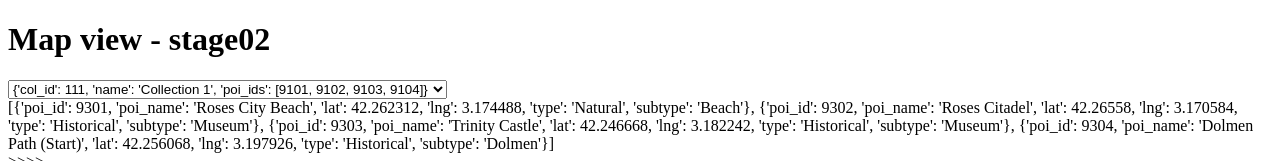
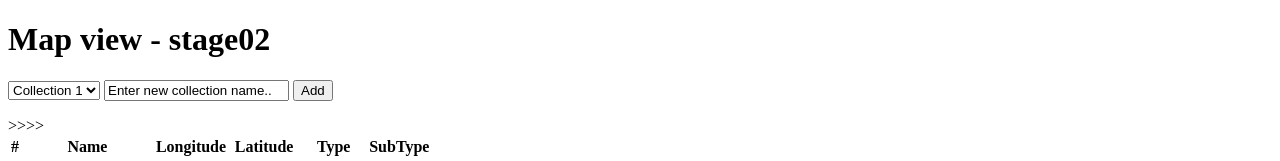
Before and after one commit to vad2der/Flask_training, a Flask app: page /stage02 in a window 1280 px wide. Shown: the top 161 px of the page. Run offline with Flask 2, Linux system fonts and the light colour scheme; some libraries are stand-ins or nearby versions.

Commit message:
Implemented AJAX on POI collections. TODO: complete POST method in rest_api

```diff
--- a/main.py
+++ b/main.py
@@ -35,7 +35,19 @@ class Collection(Resource):
         pass
 
     def post(self):
-        pass
+        args = parser.parse_args()
+        print ('---------------------------------------------')
+        print (args)
+        if type(poi_ids) is not list:
+            poi_ids = [poi_ids]
+        new_collection = {"name": args, "poi_ids": []}
+        if new_collection not in self.poi_collection_list:
+            self.poi_collection_list.append(new_collection)
+        else:
+            for col in self.poi_collection_list:
+                if col["name"] == new_collection_name:
+                    col = new_collection
+        return new_collection, 201
 
     def delete(self):
         pass
--- a/static/collections.js
+++ b/static/collections.js
@@ -1,15 +1,13 @@
 $(function (){
 
   var $collections = $('#collections');
-  var $col_id = $('#col_id');
 
   $.ajax({
-
     type: 'GET',
 	url: '/api/collections',
 	success: function(collections) {
 	  $.each(collections, function (i, collection){
-	    $collections.append('<option>' + collection.name+'</option>')
+	    $collections.append('<option value="' + collection.name + '">' + collection.name + '</option>')
 	});
   },
   error: function() {
@@ -17,4 +15,20 @@ $(function (){
   }
   });
 
+  $('#add-collection').on('click', function() {
+
+	var new_collection_name = $('#new_col_name')
+
+	$.ajax({
+		type: 'POST',
+		url: '/api/collections',
+		data: new_collection_name,
+		success: function(newCollection) {
+			$collections.append('<option value="' + new_collection_name + '">' + new_collection_name + '</option>')
+		},
+		error: function() {
+			alert('error saving collection');
+		}
+	});
  });
+ })
--- a/templates/base.html
+++ b/templates/base.html
@@ -15,11 +15,10 @@
 
   <!-- pois -->
   <div id="poi_list" hidden>{{ poi_list}}</div>
-  <div>{{ poi_list}}</div>
 
   <table>
     {% if poi_list %}
-	  <tr><th>#</th><th>Name</th><th>longitude</th><th>Latitude</th><th>Type</th><th>SubType</th></tr>
+	  <tr><th>#</th><th>Name</th><th>Longitude</th><th>Latitude</th><th>Type</th><th>SubType</th></tr>
 	  {% set ind = 0 %}
 	  {% for poi in poi_list %}
 	  {% set ind = ind+1 %}
--- a/templates/map_view.html
+++ b/templates/map_view.html
@@ -11,7 +11,6 @@
 
   <div id="poi_collection_choise" hidden>{{ poi_collection_list}}</div>
 
-  <form method="GET">
   <select name="poi_collection_choise" onchange="selected=this.value">
   {% if poi_collection_list %}
     {% for poi_collection in poi_collection_list %}
@@ -19,7 +18,6 @@
 	{% endfor %}
   {% endif %}
   </select>
-  </form>
 
   <div id="poi_list" hidden>{{ poi_list}}</div>
   <div>{{ poi_list}}</div>
--- a/templates/stage02.html
+++ b/templates/stage02.html
@@ -4,13 +4,15 @@
   <div id="poi_collection_choise" hidden>{{ poi_collection_list}}</div>
 
   <form method="GET">
-  <select name="poi_collection_choise" onchange="selected=this.value">
-  {% if poi_collection_list %}
-    {% for poi_collection in poi_collection_list %}
-	<option value={{poi_collection}}>{{poi_collection}}</option>
-	{% endfor %}
-  {% endif %}
-  </select>
+
   </form>
 
+  <p><select type="text" id="collections"></select>
+  <input id="new_col_name" value="Enter new collection name.." onfocus="if (this.value == 'Enter new collection name..') this.value=''"  />
+  <button id="add-collection">Add</button></p>
+
+
+  <script src="https://ajax.googleapis.com/ajax/libs/jquery/2.2.0/jquery.min.js"></script>
+  <script src="{{ url_for('static', filename='collections.js') }}"></script>
+
   {% endblock collection %}
```
